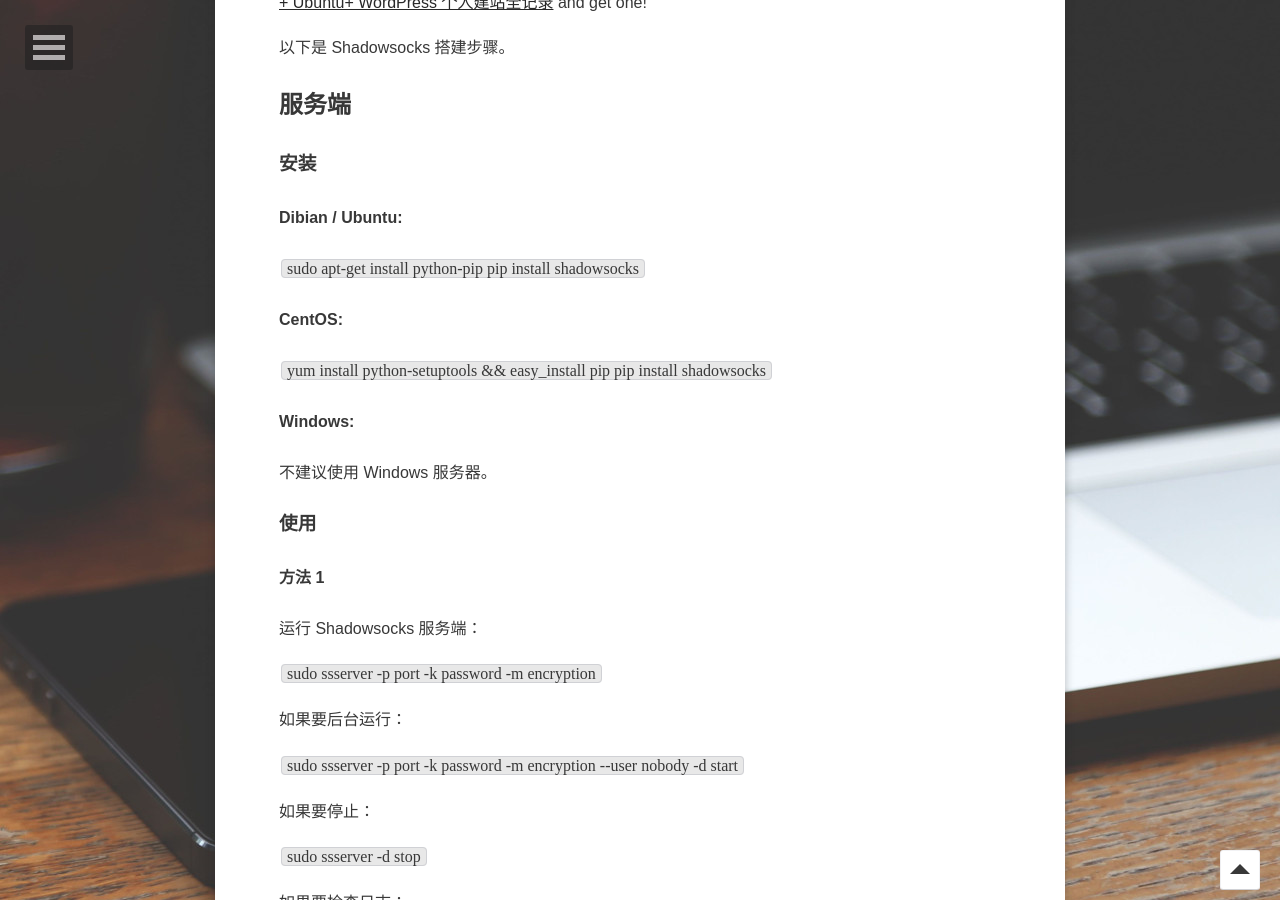
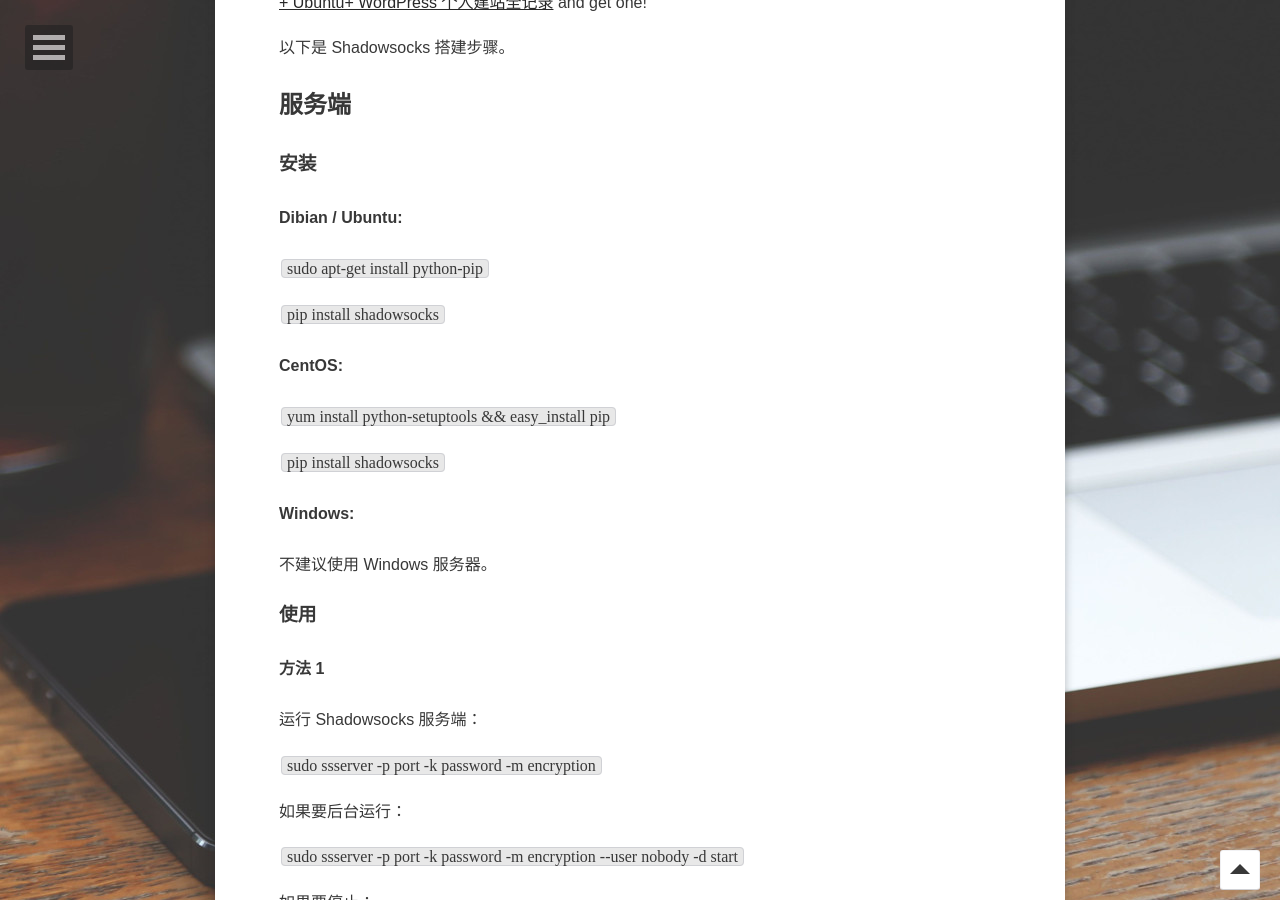
Before and after one commit to meetwk90/meetwk90.github.io, a Jekyll site: the page built from _posts/2016-06-06-科学上网利器——Shadowsocks的搭建及优化.md, in a window 1280 px wide and 900 px high, scrolled down 1362 px. Built offline with Jekyll 4.4.1, drawn with Linux system fonts in a browser that asks for light colours; some web fonts are replaced; comment, search, counter and statistics services are not loaded.

```diff
--- a/_posts/2016-06-06-科学上网利器——Shadowsocks的搭建及优化.md
+++ b/_posts/2016-06-06-科学上网利器——Shadowsocks的搭建及优化.md
@@ -38,17 +38,15 @@ comments: true
 
 #### Dibian / Ubuntu: ####
 
-<code>
-sudo apt-get install python-pip
-pip install shadowsocks
-</code>
+<code>sudo apt-get install python-pip</code>
+
+<code>pip install shadowsocks</code>
 
 #### CentOS: ####
 
-<code>
-yum install python-setuptools && easy_install pip
-pip install shadowsocks
-</code>
+<code>yum install python-setuptools && easy_install pip</code>
+
+<code>pip install shadowsocks</code>
 
 #### Windows: ####
 
```
Also changed, not shown: _posts/2015-10-18-DigitalOcean + Ubuntu+ WordPress 个人建站全记录.md (+17 -17 lines), _posts/2016-01-21-Sublime Text 快捷键去除空行.md (+2 -2 lines), _posts/2016-02-29-使用Zend_PDF生成编辑PDF文档.md (+2 -2 lines), _posts/2016-03-02-实现 WordPress 菜单的下拉菜单(dropdown menus)功能.md (+3 -3 lines).
